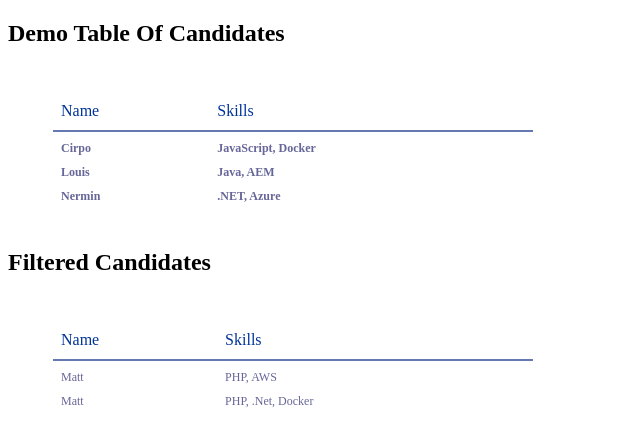
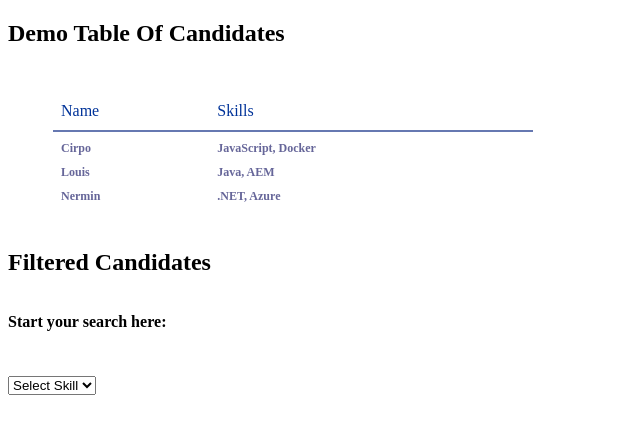
Before and after one commit to RaidenDilan/table-of-candidates, a plain HTML site: page index.html in a window 1280 px wide. Shown: the whole page, without its empty margins (0-640 px from the left). Drawn offline with Linux system fonts and the light colour scheme.

Commit message:
users can now select a skill from a drop down menu which will be filtered by the users selection which grabs the option value and renders a filtered table. On top of that I have created a function renderFilteredTable which will generate a new table and remove existing table when user selects a new skill from the drop down selection menu.

```diff
--- a/index.html
+++ b/index.html
@@ -11,7 +11,7 @@
   <body>
     <div id="container">
       <h2>Demo Table Of Candidates <h2>
-      <table class="candidates" id="candidates_example">
+      <table class="candidates" id="candidates_list">
         <thead>
           <tr>
             <th>Name</th>
@@ -32,6 +32,26 @@
         </tr>
       </table>
       <h2>Filtered Candidates<h2>
+      <div id="results">
+        <h6>Start your search here:</h6>
+        <select id="technology">
+          <option selected disabled>Select Skill</option>
+          <option value="JavaScript">JavaScript</option>
+          <option value="Angular">Angular</option>
+          <option value="Ruby">Ruby</option>
+          <option value="PHP">PHP</option>
+          <option value="Python">Python</option>
+          <option value="D3">D3</option>
+          <option value="Azure">Azure</option>
+          <option value="AWS">AWS</option>
+          <option value="Vue">Vue</option>
+          <option value="Node">Node</option>
+          <option value="Postgres">Postgres</option>
+          <option value="Java">Java</option>
+          <option value="React">React</option>
+          <option value=".Net">.Net</option>
+        </select>
+      </div>
     </div>
   </body>
 </html>
--- a/js/app.js
+++ b/js/app.js
@@ -7,6 +7,9 @@ window.addEventListener('DOMContentLoaded', () => {
     { name: "Anna", skills: ["JavaScript", "AWS"] },
     { name: "Matt", skills: ["PHP", "AWS"] },
     { name: "Matt", skills: ["PHP", ".Net", "Docker"] },
+    { name: "Raiden", skills: ["JavaScript", "Node", "Angular", "Postgres", "Ruby on Rails"] },
+    { name: "Roman", skills: ["Vue", "JavaScript", "D3", "Node", "React"] },
+    { name: "Billie", skills: ["Django", "Postgres", "JavaScript", "Backbone"] }
   ];
 
   function removeRowsFromTable(table) {
@@ -33,6 +36,7 @@ window.addEventListener('DOMContentLoaded', () => {
   function hasSkill(candidate, skill) {
     return candidate.skills.includes(skill);
   }
+
   function filterCandidateBySkill(candidates, skill) {
     const filteredCandidates = [];
 
@@ -43,14 +47,41 @@ window.addEventListener('DOMContentLoaded', () => {
     return filteredCandidates;
   }
 
-  const candidatesTable = document.getElementById("candidates_example");
-  const newCandidatesTable = candidatesTable.cloneNode(true);
+  function existingTable() {
+    return document.getElementById('filteredResult');
+  }
 
-  removeRowsFromTable(newCandidatesTable);
-  const newTbody = newCandidatesTable.getElementsByTagName('tbody')[0];
+  function removeExistingTable() {
+    if (existingTable()) document.getElementById('filteredResult').remove();
+  }
 
-  const filteredCandidates = filterCandidateBySkill(newCandidates, 'PHP');
-  addCandidatesToTable(newTbody, filteredCandidates);
+  function cloneExistingTable() {
+    const candidatesTable = document.getElementById('candidates_list');
+    const newCandidatesTable = candidatesTable.cloneNode(true);
+    newCandidatesTable.id = 'filteredResult';
 
-  document.body.appendChild(newCandidatesTable);
+    return newCandidatesTable;
+  }
+
+  function generateFilteredTBody(candidates, skill, table) {
+    const newTbody = table.getElementsByTagName('tbody')[0];
+    const filteredCandidates = filterCandidateBySkill(newCandidates, skill);
+    addCandidatesToTable(newTbody, filteredCandidates);
+  }
+
+  function renderFilteredTable(candidates, skill) {
+    const newTable = cloneExistingTable();
+    removeRowsFromTable(newTable);
+    generateFilteredTBody(candidates, skill, newTable);
+    document.body.appendChild(newTable);
+  }
+
+  function changeResults() {
+    removeExistingTable();
+    const selectedSkill = skillsList.options[skillsList.selectedIndex].value;
+    renderFilteredTable(newCandidates, selectedSkill);
+  }
+
+  const skillsList = document.getElementById('technology');
+  skillsList.addEventListener('change', changeResults);
 });
```
